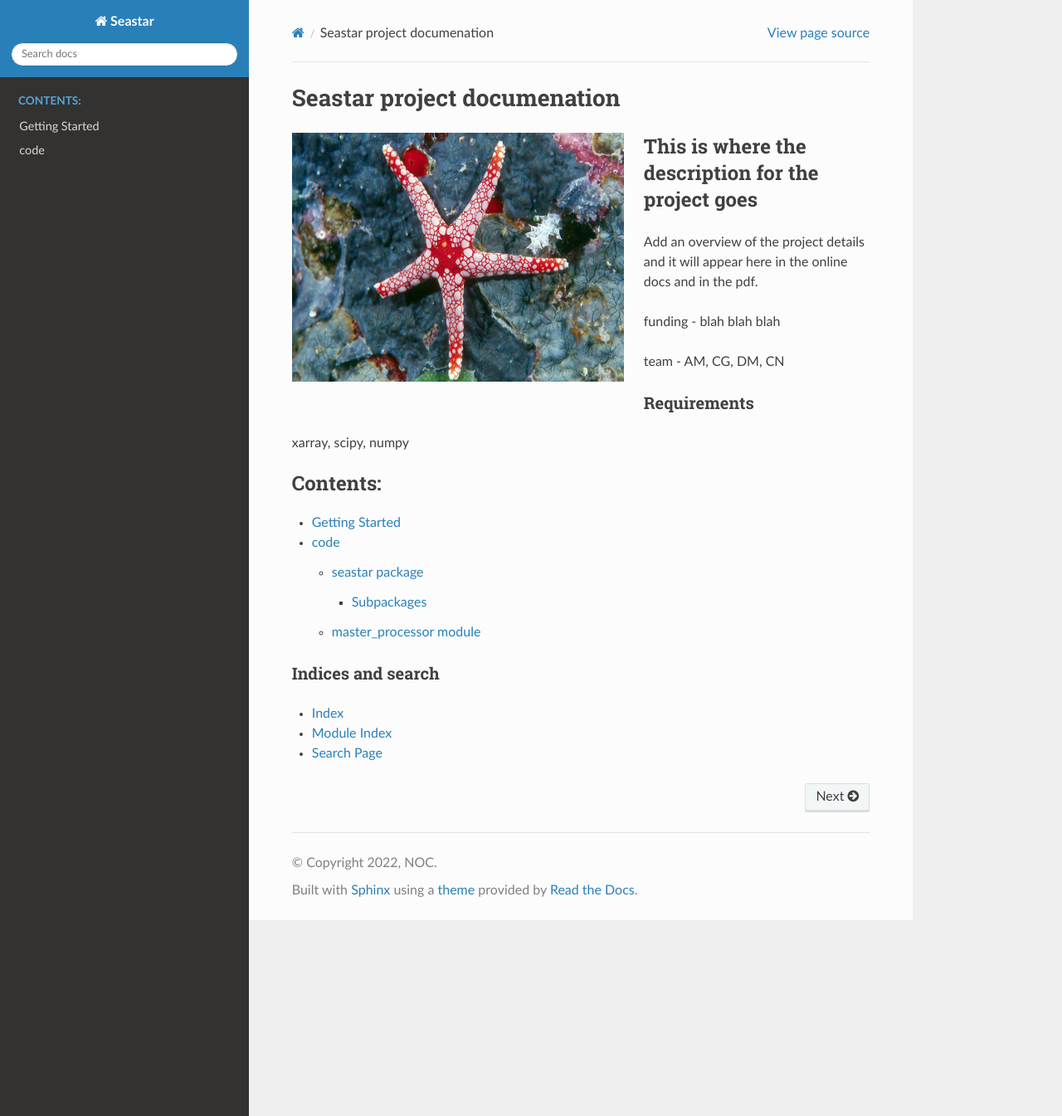
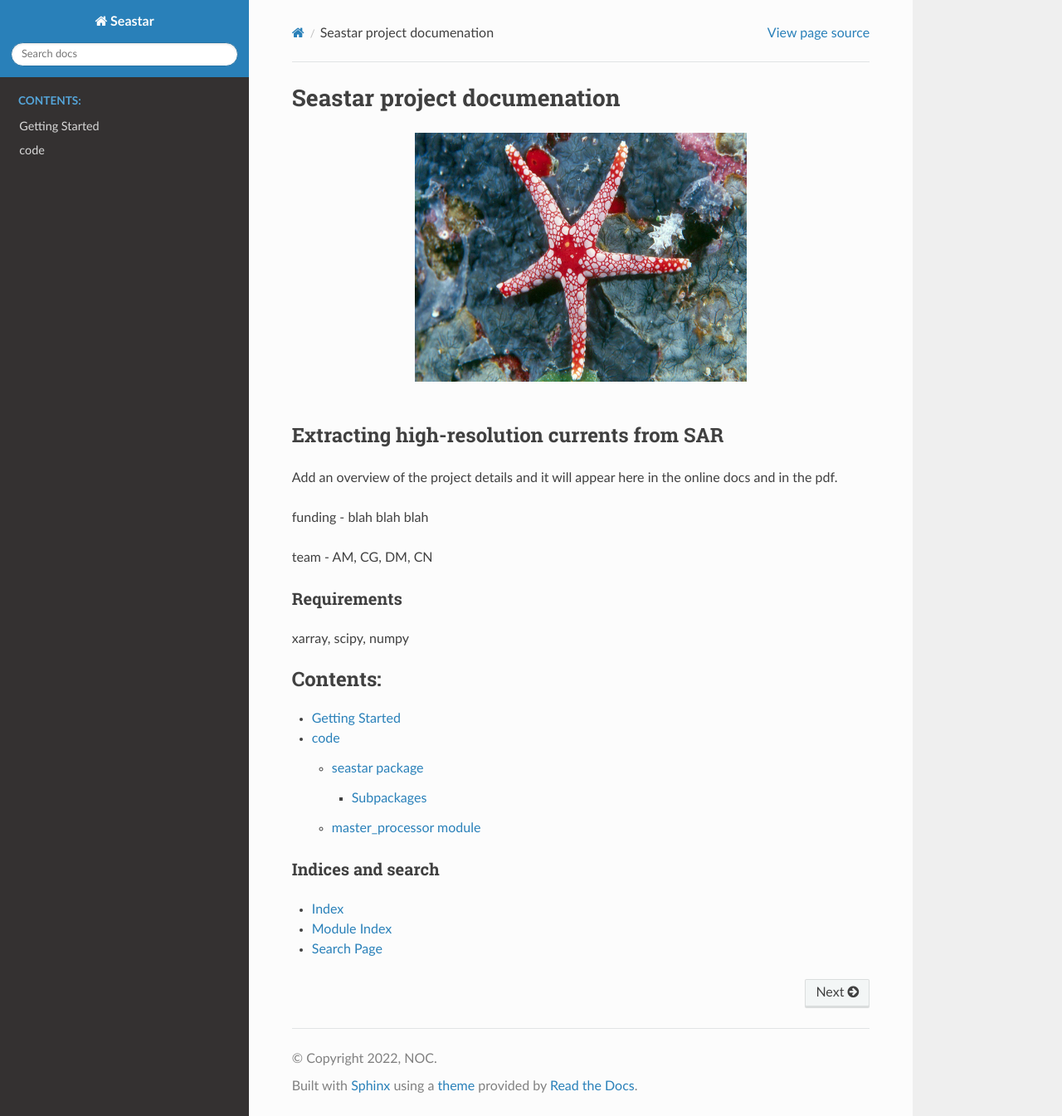
Before and after one commit to ACHMartin/seastar_project, a Sphinx documentation site: the page built from docs/index.rst, in a window 1280 px wide and 1345 px high. Shown: the whole window at 83% size. Built offline with Sphinx 7.4.7 and the Read the Docs theme 2.0.0, drawn with Linux system fonts in a browser that asks for light colours.

Commit message:
Update index.rst

```diff
--- a/docs/index.rst
+++ b/docs/index.rst
@@ -4,12 +4,15 @@ Seastar project documenation
 
 .. image:: images/seastar_img1.jpg
     :width: 400px
-    :align: left
+    :align: center
     :height: 300px
     :alt: starfish
 
-This is where the description for the project goes
---------------------------------------------------
+|
+
+............................................
+Extracting high-resolution currents from SAR
+............................................
 
 Add an overview of the project details and it \
 will appear here in the online docs and in the pdf.
```
